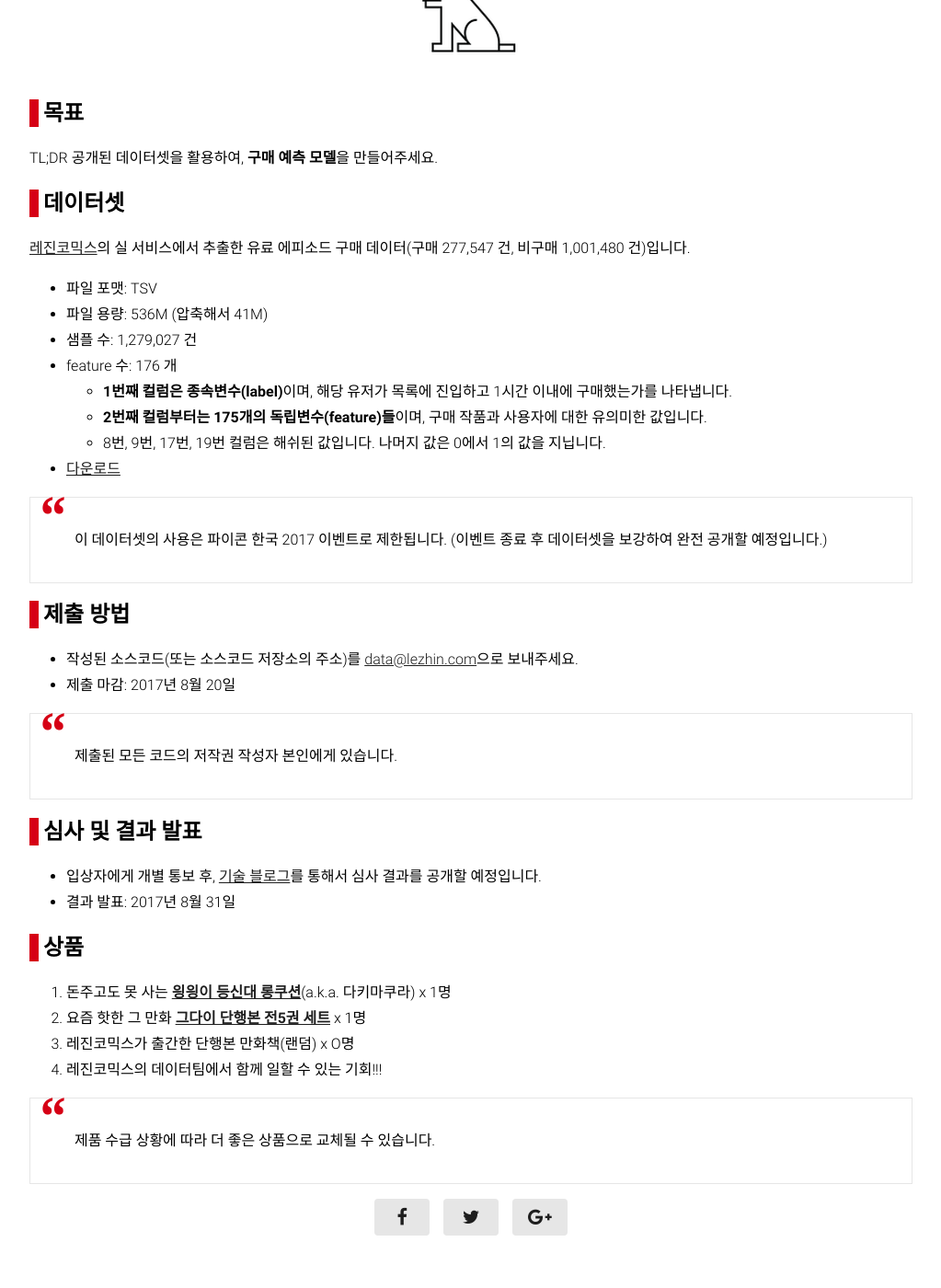
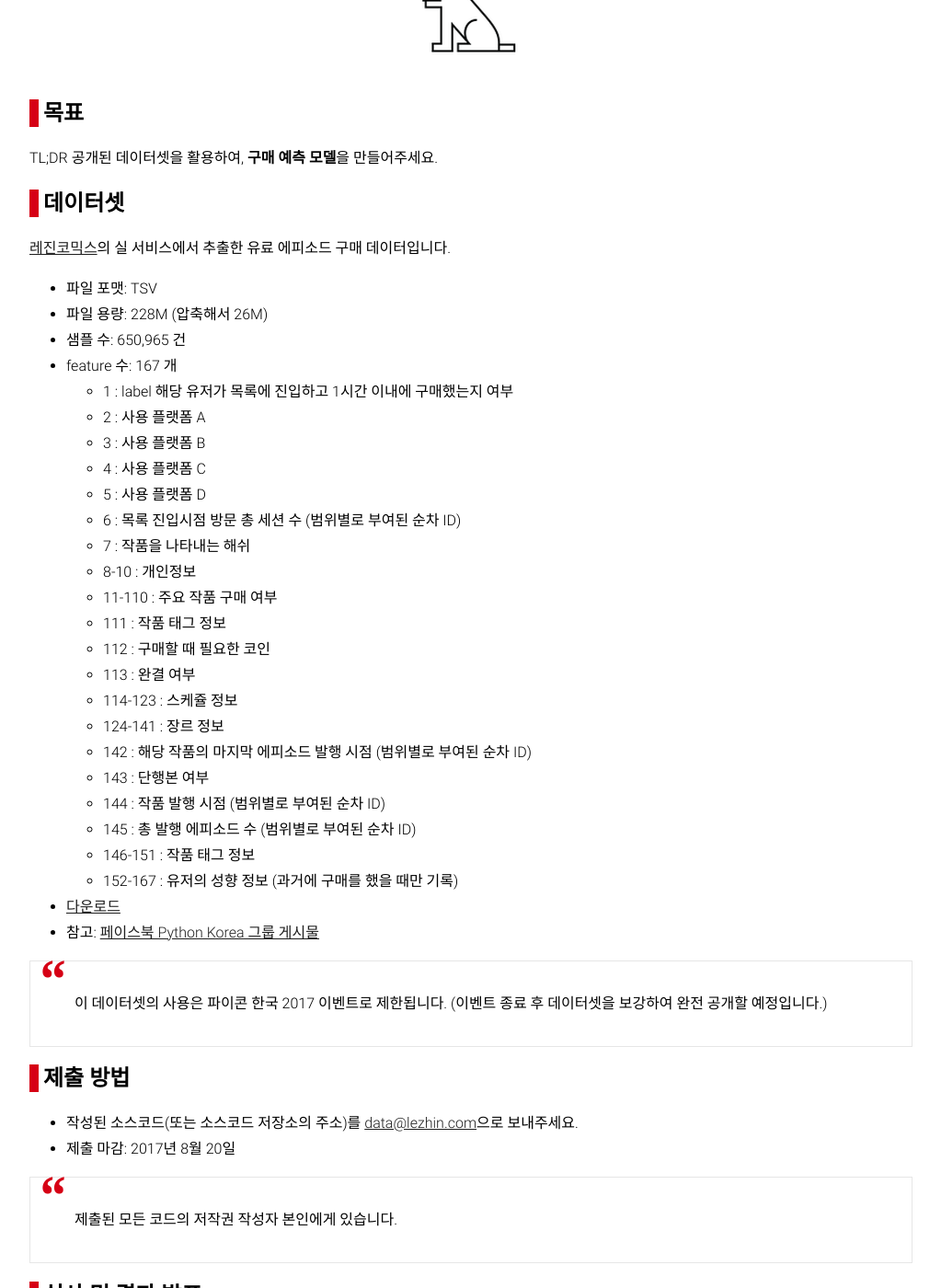
Before and after one commit to lezhin/lezhin.github.io, a Jekyll site: the page built from events/data-challenge-pyconkr-2017.md, in a window 1280 px wide and 1400 px high, scrolled down 373 px. Shown: the whole window at 92% size, without its empty margins (128-1151 px from the left). Built offline with Jekyll 4.4.1, drawn with Linux system fonts in a browser that asks for light colours; nearby versions of some CDN libraries; some web fonts are replaced; our own code applies the rules of GitHub Pages for plain Markdown files.

Commit message:
update dataset link and description

```diff
--- a/events/data-challenge-pyconkr-2017.md
+++ b/events/data-challenge-pyconkr-2017.md
@@ -13,16 +13,34 @@
 ## 데이터셋
 
 [레진코믹스](https://www.lezhin.com/)의 실 서비스에서 추출한
-유료 에피소드 구매 데이터(구매 277,547 건, 비구매 1,001,480 건)입니다.
+유료 에피소드 구매 데이터입니다.
 
 * 파일 포맷: TSV
-* 파일 용량: 536M (압축해서 41M)
-* 샘플 수: 1,279,027 건
-* feature 수:  176 개
-  - **1번째 컬럼은 종속변수(label)**이며, 해당 유저가 목록에 진입하고 1시간 이내에 구매했는가를 나타냅니다.
-  - **2번째 컬럼부터는 175개의 독립변수(feature)들**이며, 구매 작품과 사용자에 대한 유의미한 값입니다.
-  - 8번, 9번, 17번, 19번 컬럼은 해쉬된 값입니다. 나머지 값은 0에서 1의 값을 지닙니다.
-* [다운로드](https://storage.googleapis.com/lz-insight/pycon17/dataset/lezhin_dataset_training.tar.gz)
+* 파일 용량: 228M (압축해서 26M)
+* 샘플 수: 650,965 건
+* feature 수:  167 개
+  - 1 : label 해당 유저가 목록에 진입하고 1시간 이내에 구매했는지 여부
+  - 2 : 사용 플랫폼 A
+  - 3 : 사용 플랫폼 B
+  - 4 : 사용 플랫폼 C
+  - 5 : 사용 플랫폼 D
+  - 6 : 목록 진입시점 방문 총 세션 수 (범위별로 부여된 순차 ID)
+  - 7 : 작품을 나타내는 해쉬
+  - 8-10 : 개인정보
+  - 11-110 :  주요 작품 구매 여부
+  - 111 :  작품 태그 정보
+  - 112 :  구매할 때 필요한 코인
+  - 113 :  완결 여부
+  - 114-123 : 스케쥴 정보
+  - 124-141 : 장르 정보
+  - 142 : 해당 작품의 마지막 에피소드 발행 시점 (범위별로 부여된 순차 ID)
+  - 143 : 단행본 여부
+  - 144 : 작품 발행 시점 (범위별로 부여된 순차 ID)
+  - 145 : 총 발행 에피소드 수 (범위별로 부여된 순차 ID)
+  - 146-151 : 작품 태그 정보
+  - 152-167 : 유저의 성향 정보 (과거에 구매를 했을 때만 기록)
+* [다운로드](https://storage.googleapis.com/lz-insight/pycon17/dataset/lezhin_dataset_v2_training.tsv.gz)
+* 참고: [페이스북 Python Korea 그룹 게시물](https://www.facebook.com/groups/pythonkorea/permalink/1444964602253363/)
 
 > 이 데이터셋의 사용은 파이콘 한국 2017 이벤트로 제한됩니다.
 > (이벤트 종료 후 데이터셋을 보강하여 완전 공개할 예정입니다.)
```
Also changed, not shown: other parts of events/data-challenge-pyconkr-2017.md (+1 -1 lines).
